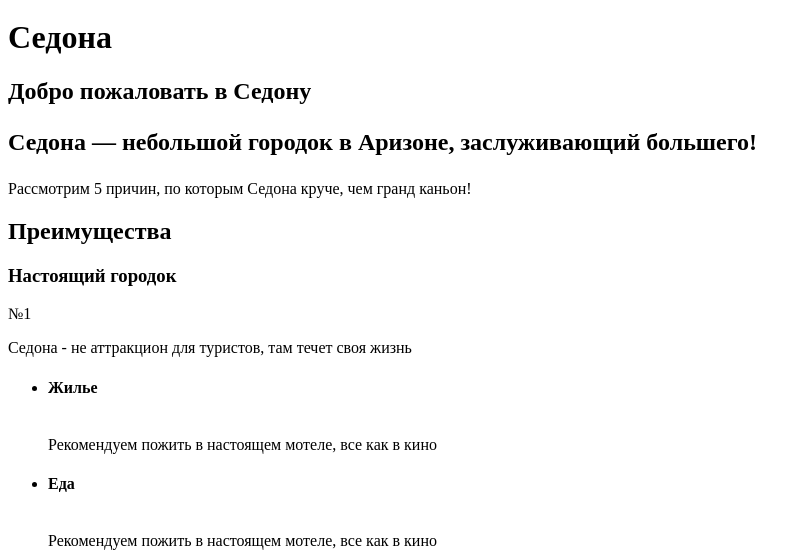
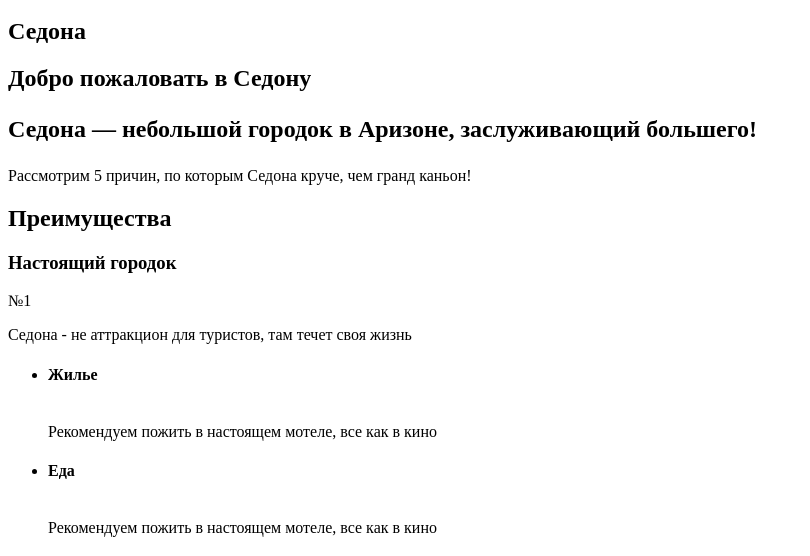
Before and after one commit to Pavel1989-03/1779275-sedona-31, a plain HTML site: page index.html in a window 1280 px wide. Shown: the part 202-758 px from the top of the page, without its empty margins (0-810 px from the left). Drawn offline with Linux system fonts and the light colour scheme.

Commit message:
исправляет ошибки

```diff
--- a/index.html
+++ b/index.html
@@ -21,7 +21,7 @@
     </nav>
     </header>
 <main>
-  <h1>Седона</h1>
+  <h2>Седона</h2>
   <section>
        <h2>Добро пожаловать в Седону
        <p>Седона — небольшой городок в Аризоне, заслуживающий большего!</p></h2>
```
